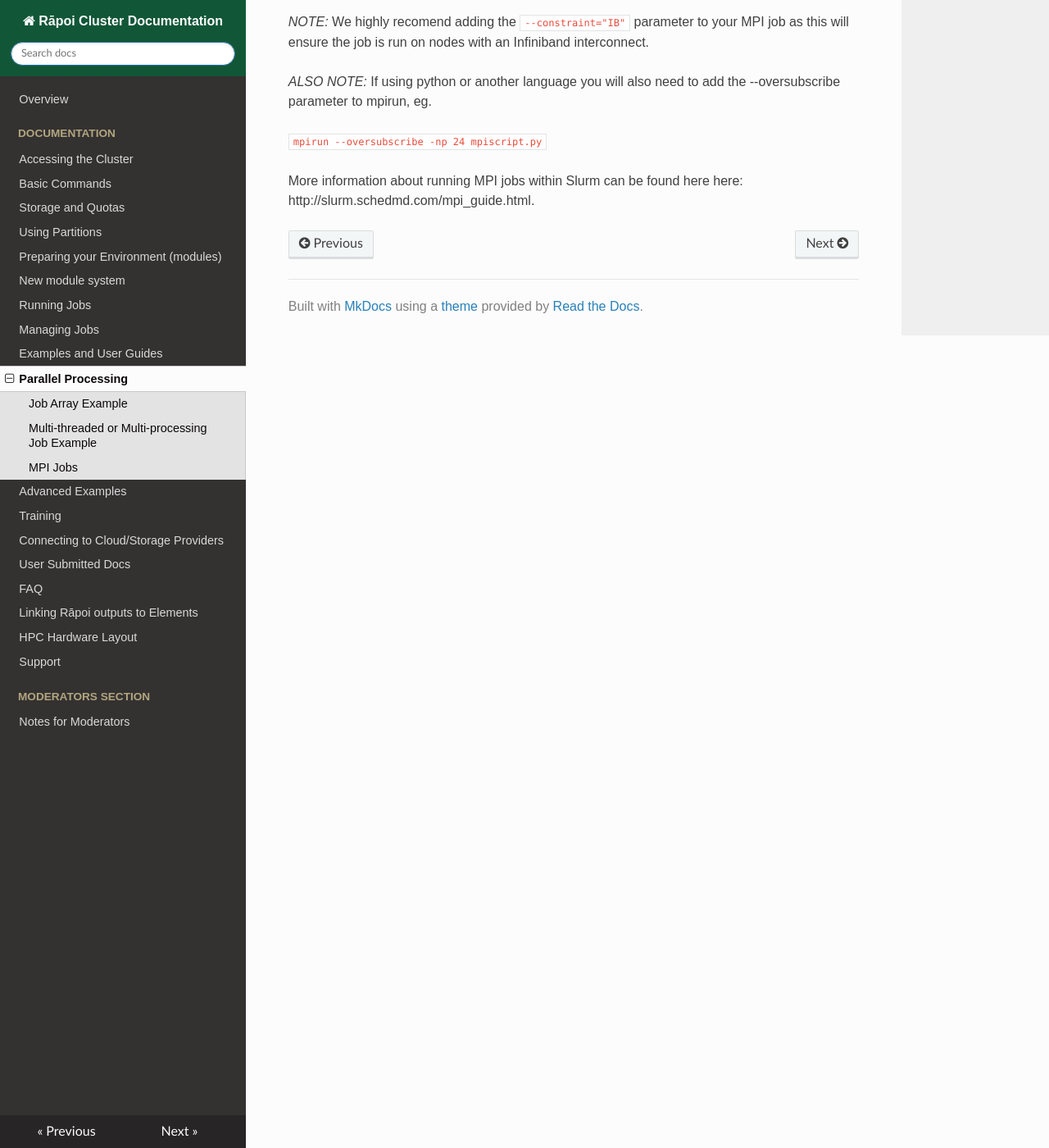
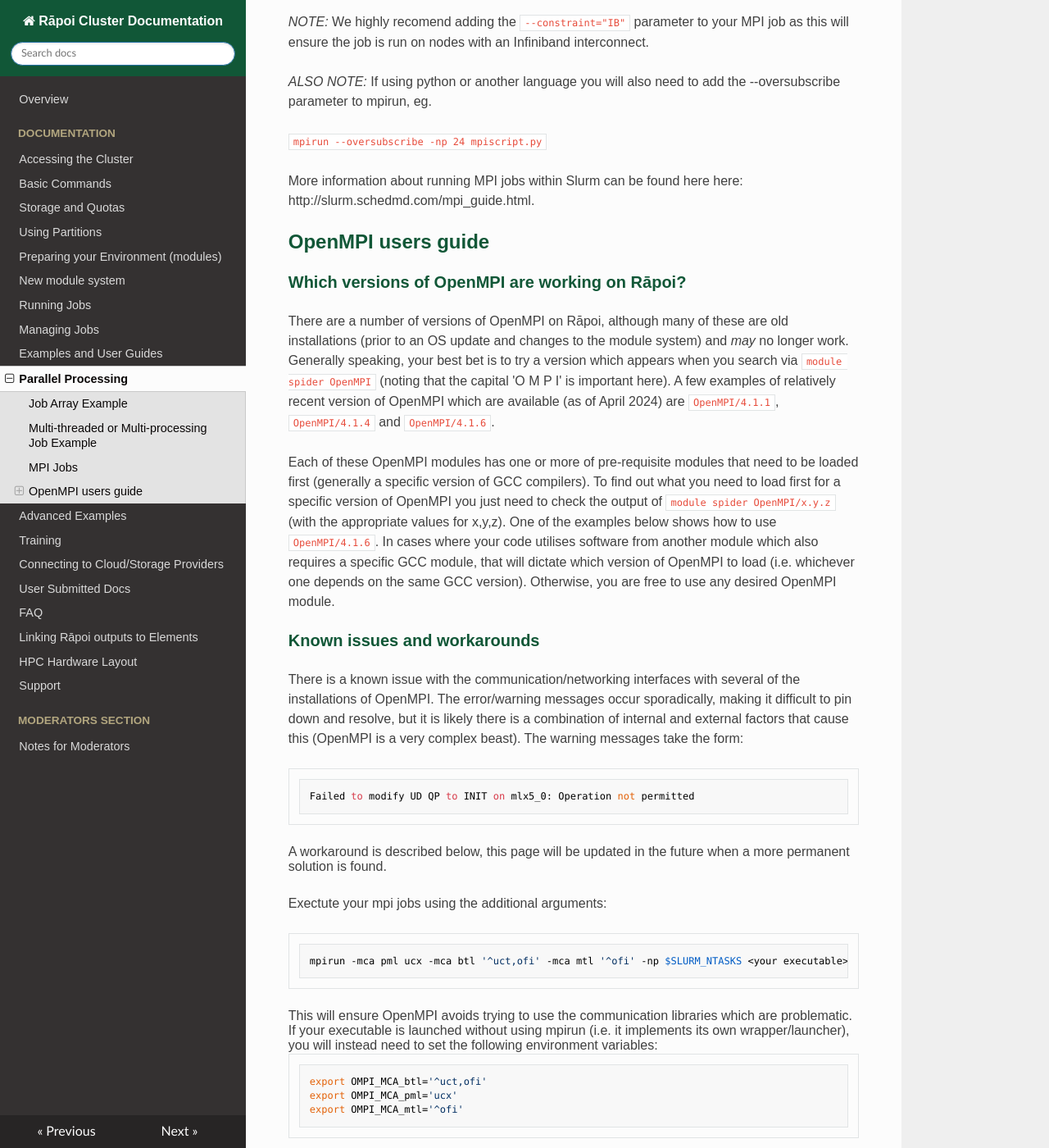
Before and after one commit to vuw-research-computing/raapoi-docs, an MkDocs documentation site: the page built from docs/parallel_processing.md, in a window 1280 px wide and 1400 px high, scrolled down 2780 px. Shown: the whole window at 82% size. Built offline with MkDocs 1.6.1, drawn with Linux system fonts in a browser that asks for light colours; nearby versions of some CDN libraries; some web fonts are replaced.

Commit message:
Minor page order fixing

```diff
--- a/docs/parallel_processing.md
+++ b/docs/parallel_processing.md
@@ -109,3 +109,7 @@ _ALSO NOTE:_  If using python or another language you will also need to add the
   `mpirun --oversubscribe -np 24 mpiscript.py`
 
 More information about running MPI jobs within Slurm can be found here here: http://slurm.schedmd.com/mpi_guide.html.
+
+{%
+include-markdown "advanced/OpenMPI_users_guide.md"
+%}
```
Also changed, not shown: docs/advanced_examples.md (+0 -7 lines).
